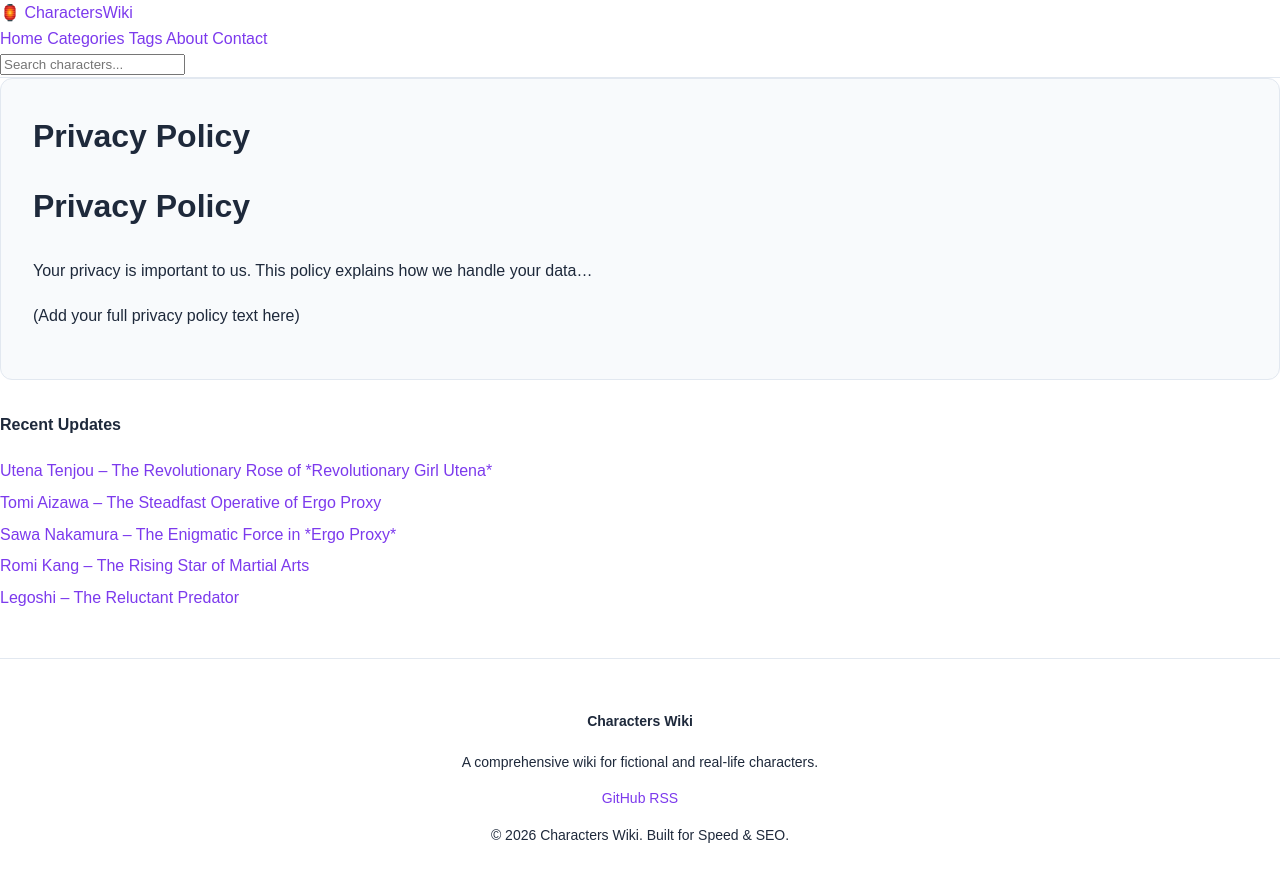
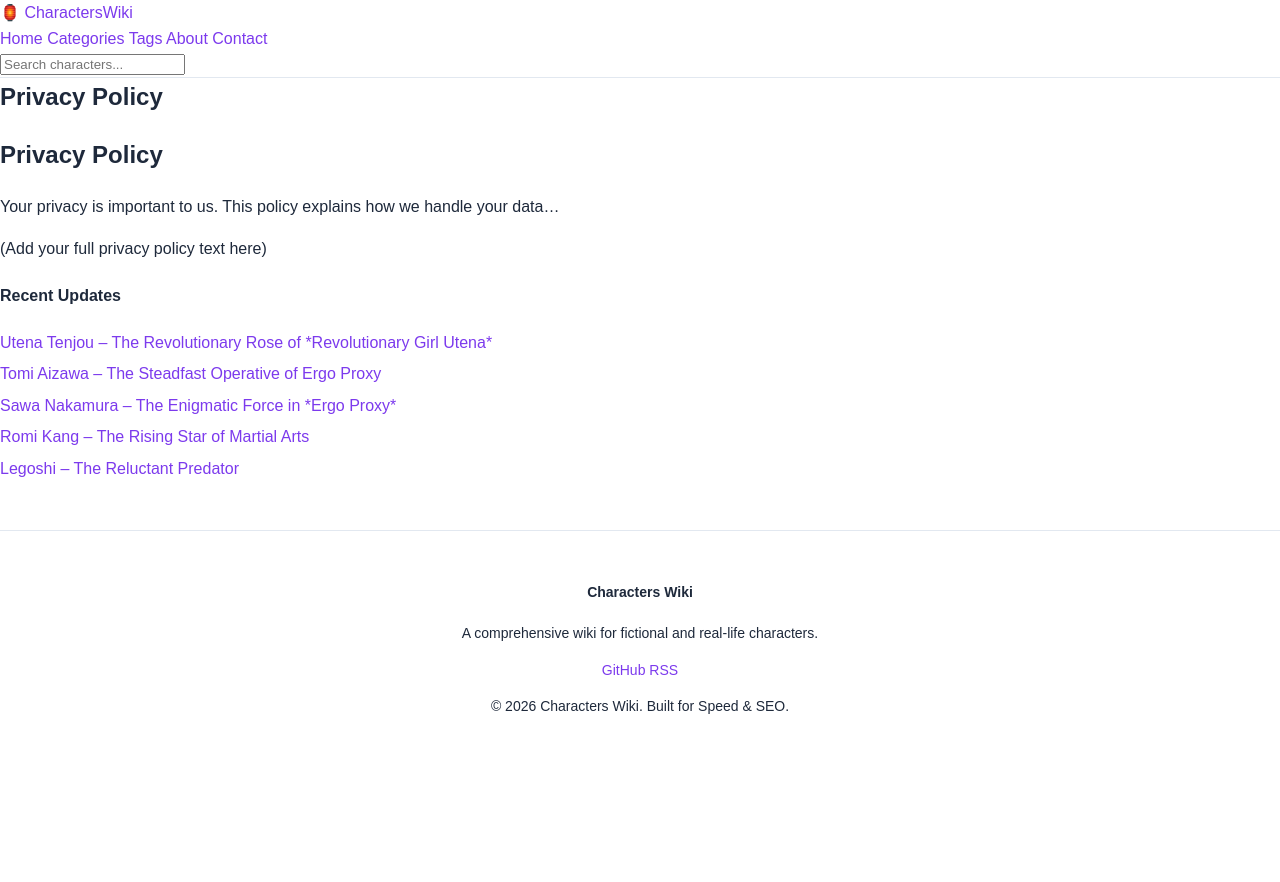
Before and after one commit to characterswiki/characters, a Jekyll site: the page built from privacy-policy.md, in a window 1280 px wide. Shown: the top 882 px of the page. Built offline with Jekyll 4.4.1, drawn with Linux system fonts in a browser that asks for light colours.

Commit message:
Update page.html

```diff
--- a/_layouts/page.html
+++ b/_layouts/page.html
@@ -1,48 +1,7 @@
 ---
 layout: default
 ---
-<div class="static-page">
-
-  <!-- Page Header -->
-  <header class="page-header">
-    <h1>{{ page.title }}</h1>
-  </header>
-
-  <!-- Page Content -->
-  <div class="page-body">
-    {{ content }}
-  </div>
-
-</div>
-
-<style>
-/* ================= STATIC PAGE STYLING ================= */
-.static-page{
-  background: var(--card-bg);
-  padding: 2rem;
-  border-radius: var(--radius);
-  border:1px solid var(--border);
-  margin-bottom: 2rem;
-}
-
-.page-header h1{
-  font-size:2rem;
-  margin-bottom:1rem;
-  color: var(--text);
-}
-
-.page-body{
-  line-height:1.8;
-  color: var(--text);
-}
-
-/* ================= MOBILE ================= */
-@media(max-width:640px){
-  .static-page{
-    padding: 1rem;
-  }
-  .page-header h1{
-    font-size:1.75rem;
-  }
-}
-</style>
+<article class="page-detail">
+  <h1>{{ page.title }}</h1>
+  <div>{{ content }}</div>
+</article>
```
